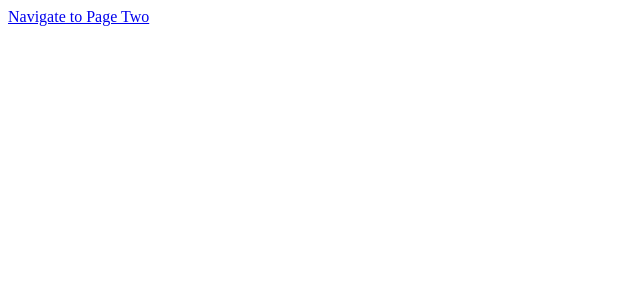
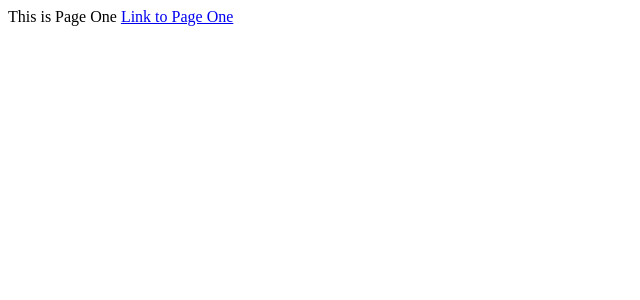
Before and after one commit to MB13534/streams2, a React (Create React App) app: page / in a window 1280 px wide. Shown: the top 300 px of the page, without its empty margins (0-640 px from the left). Built offline with nearby package versions, Linux system fonts and the light colour scheme.

Commit message:
route practice complete

```diff
--- a/src/components/App.js
+++ b/src/components/App.js
@@ -4,7 +4,7 @@ import { BrowserRouter, Route, Link } from "react-router-dom";
 const PageOne = () => {
   return (
     <div>
-      <Link to="/pagetwo">Navigate to Page Two</Link>
+      This is Page One <Link to="/pagetwo">Link to Page One</Link>
     </div>
   );
 };
@@ -12,7 +12,7 @@ const PageOne = () => {
 const PageTwo = () => {
   return (
     <div>
-      <Link to="/">Navigate to Page One</Link>
+      This is Page Two <Link to="/">Link to Page One</Link>
     </div>
   );
 };
```
